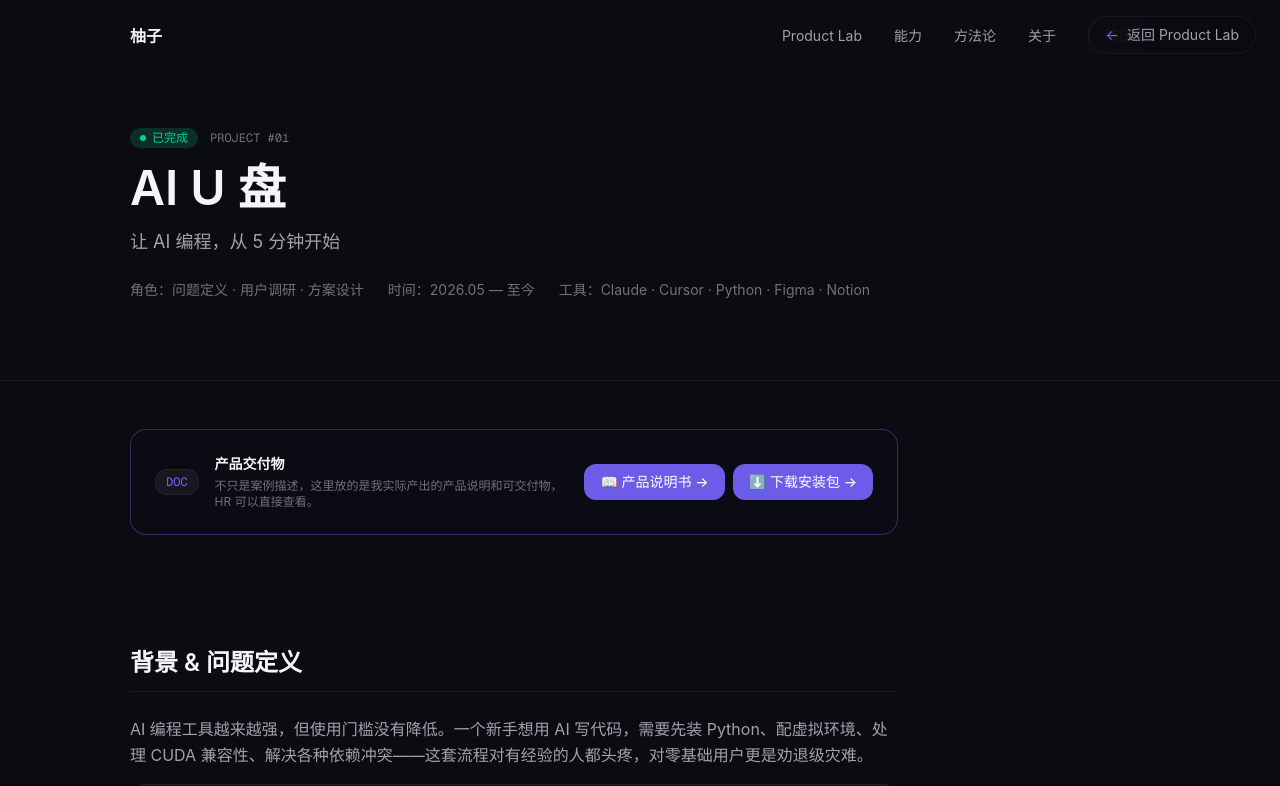
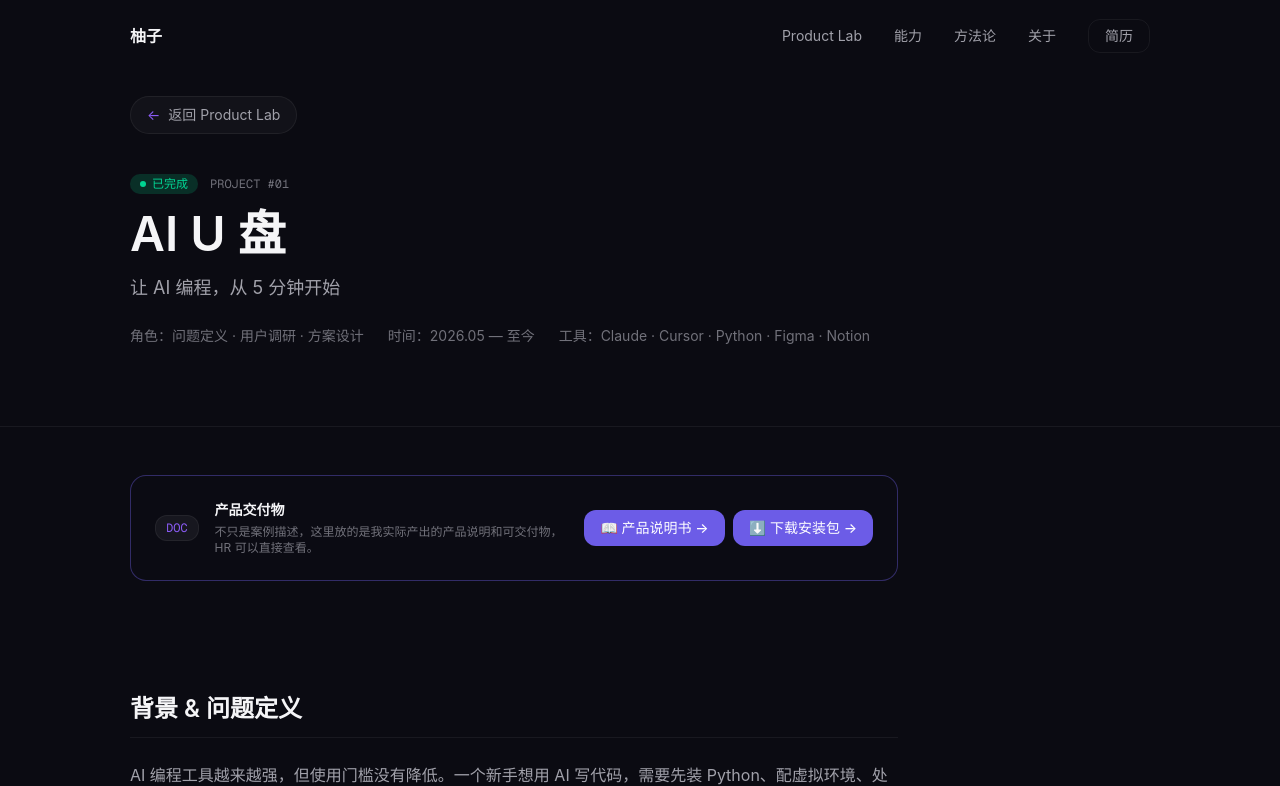
Before and after one commit to gry050820-ctrl/portfolio, a Next.js app: page /project/ai-usb in a window 1280 px wide. Shown: the top 786 px of the page. Built offline with nearby package versions, Linux system fonts and the light colour scheme.

Commit message:
fix: place project back link in content flow

```diff
--- a/src/app/project/[slug]/ProjectDetailNav.tsx
+++ b/src/app/project/[slug]/ProjectDetailNav.tsx
@@ -1,27 +1,29 @@
 "use client";
 
 import { motion } from "framer-motion";
+import { Container } from "@/components/ui/Container";
 import { getPath } from "@/lib/utils";
 
 /**
- * Fixed top bar for project detail pages.
- * Shows back-to-lab link and the project context.
+ * Inline back link for project detail pages.
  */
 export function ProjectDetailNav() {
   return (
-    <motion.div
-      className="fixed right-4 top-4 z-[60] md:right-6"
+    <motion.section
+      className="pt-20 md:pt-24"
       initial={{ y: -10, opacity: 0 }}
       animate={{ y: 0, opacity: 1 }}
       transition={{ duration: 0.3 }}
     >
+      <Container>
         <a
           href={getPath("/#lab")}
-        className="inline-flex items-center gap-2 rounded-full border border-border bg-bg-primary/85 px-4 py-2 text-sm text-text-secondary shadow-card backdrop-blur-xl transition-colors hover:border-border-hover hover:bg-bg-hover hover:text-text-primary"
+          className="inline-flex items-center gap-2 rounded-full border border-border bg-bg-secondary px-4 py-2 text-sm text-text-secondary transition-colors hover:border-border-hover hover:bg-bg-hover hover:text-text-primary"
         >
           <span className="text-brand-light">&larr;</span>
           返回 Product Lab
         </a>
-    </motion.div>
+      </Container>
+    </motion.section>
   );
 }
--- a/src/app/project/[slug]/page.tsx
+++ b/src/app/project/[slug]/page.tsx
@@ -39,7 +39,7 @@ export default async function ProjectPage({
     <>
       <ProjectDetailNav />
 
-      <section className="pt-24 pb-16 md:pt-32 md:pb-20">
+      <section className="pt-8 pb-16 md:pt-10 md:pb-20">
         <Container>
           <div className="max-w-3xl">
             <div className="flex items-center gap-3 mb-4">
```
Lines whose indentation alone changed are shown as unchanged.
